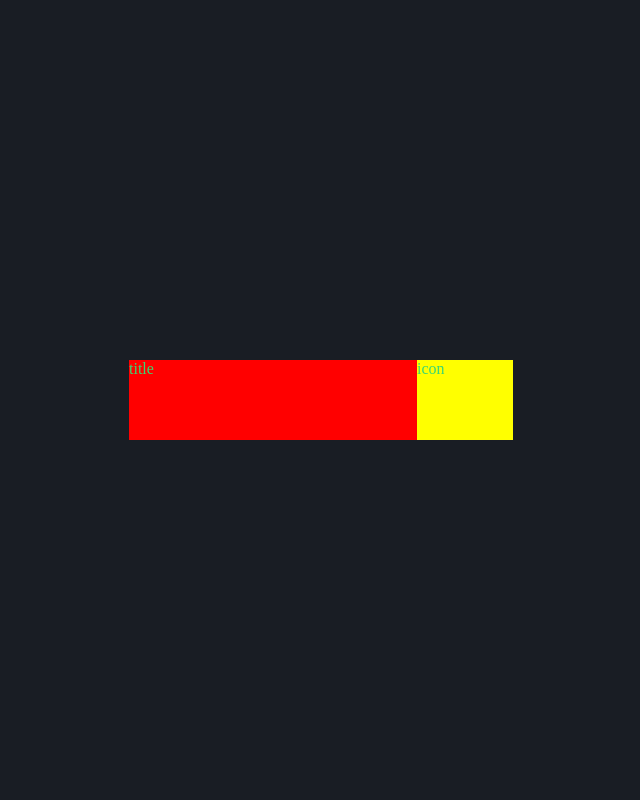
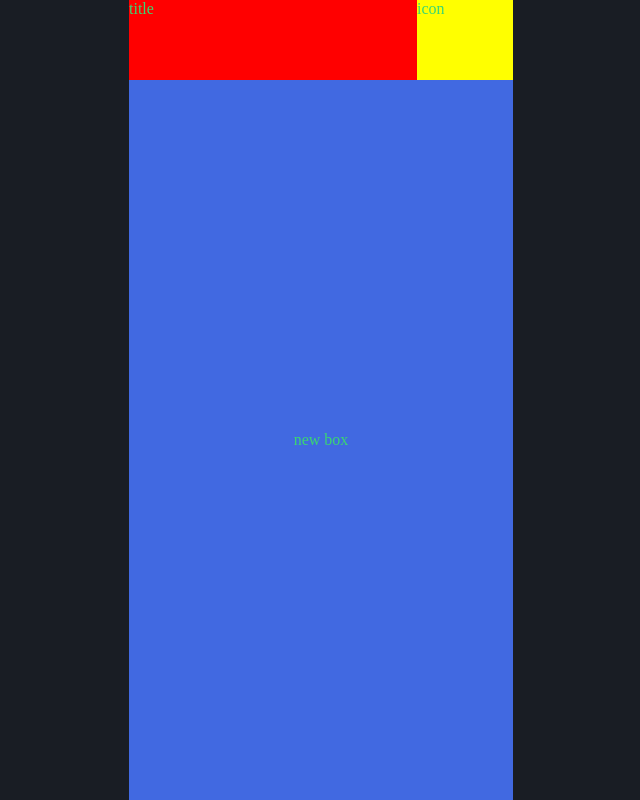
Before and after one commit to tahrer007/E-Penny-Bank, a React (Create React App) app in the folder client/: page /createBox in a window 1280 px wide. Before the commit this address had no page. Shown: the whole page, without its empty margins (319-959 px from the left). Built offline with nearby package versions, Linux system fonts and the light colour scheme.

Commit message:
create box route

```diff
--- a/client/src/App.jsx
+++ b/client/src/App.jsx
@@ -1,6 +1,7 @@
 import "./app.scss";
 import Home from "pages/home/Home";
 import Deposit from "pages/deposit/Deposit";
+import CreateBox from "pages/createBox/CreateBoxPage";
 import NavBar from "components/navbar/NavBar";
 import { BrowserRouter, Routes, Route } from "react-router-dom";
 <Route path="/" element={<Home />} />;
@@ -13,6 +14,7 @@ function App() {
         <Routes>
           <Route path="/" element={<Home />} />
           <Route path="/deposit" element={<Deposit />} />
+          <Route path="/createBox" element={<CreateBox />} />
         </Routes>
       </BrowserRouter>
     </div>
--- /dev/null
+++ b/client/src/pages/createBox/CreateBoxPage.jsx
@@ -0,0 +1,18 @@
+import React, { useState, useEffect } from "react";
+import "./createBox.scss" ;
+const CreateBox = () => {
+
+
+  useEffect(() => {
+    console.log("test");
+  }, []);
+
+  return (
+    <div className="pageContainer newBoxPage">
+      new box
+
+    </div>
+  );
+};
+
+export default CreateBox;
--- /dev/null
+++ b/client/src/pages/createBox/createBox.scss
@@ -0,0 +1,4 @@
+@import "global.scss";
+
+.newBoxPage {
+}
--- a/client/src/pages/deposit/deposit.scss
+++ b/client/src/pages/deposit/deposit.scss
@@ -30,7 +30,6 @@
       width: 20px;
       vertical-align: middle;
       margin: 0px 10px;
-
     }
   }
   .selectedOptionBox {
```
